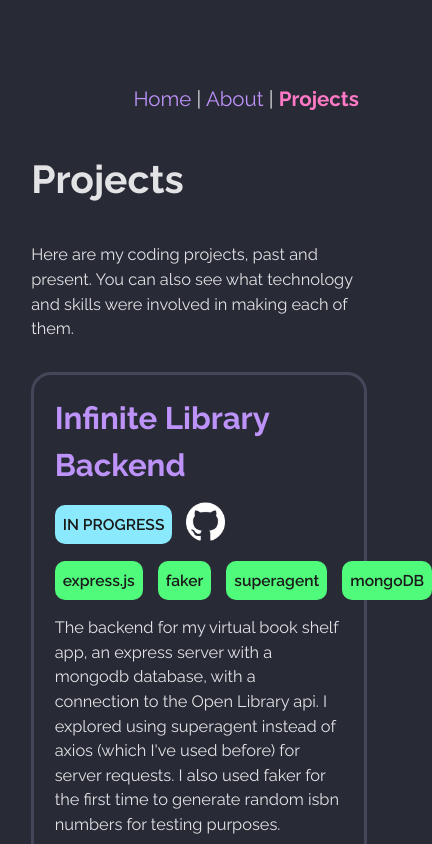
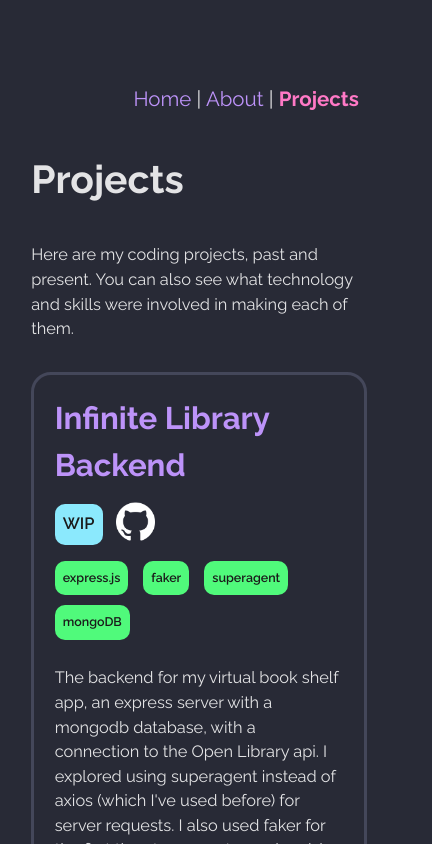
Before and after one commit to GarudaZ/portfolio, a Vue app in the folder portfolio-app/: page /projects in a window 390 px wide. Shown: the top 844 px of the page, 432 px wide, since content can reach past the window. Built offline with nearby package versions, Linux system fonts and the light colour scheme.

Commit message:
adds wrapping to tech tags, adjusts sizing

```diff
--- a/portfolio-app/src/components/Projects.vue
+++ b/portfolio-app/src/components/Projects.vue
@@ -67,7 +67,7 @@ const projects = ref([
 							class="tag"
 							style="background-color: #8be9fd"
 						>
-							<p>IN PROGRESS</p>
+							<p>WIP</p>
 						</div>
 						<a v-if="project.github" target="_blank" :href="project.github">
 							<img
--- a/portfolio-app/src/style.css
+++ b/portfolio-app/src/style.css
@@ -170,6 +170,7 @@ aside {
 .tech-tags {
 	display: flex;
 	flex-direction: row;
+	flex-wrap: wrap;
 	justify-content: left;
 	margin-top: 1em;
 }
@@ -177,6 +178,8 @@ aside {
 .tech-tags .tag {
 	background-color: #50fa7b;
 	margin-right: 15px;
+	margin-bottom: 10px;
+	font-size: 0.75em;
 }
 
 .cards-container {
@@ -234,8 +237,8 @@ section {
 		font-size: 8vw;
 		margin: 0;
 	}
-	.tag p {
-		font-size: 4vw;
+	.tech-tags .tag p {
+		font-size: 3.2vw;
 	}
 	.card-header {
 		display: block;
```
